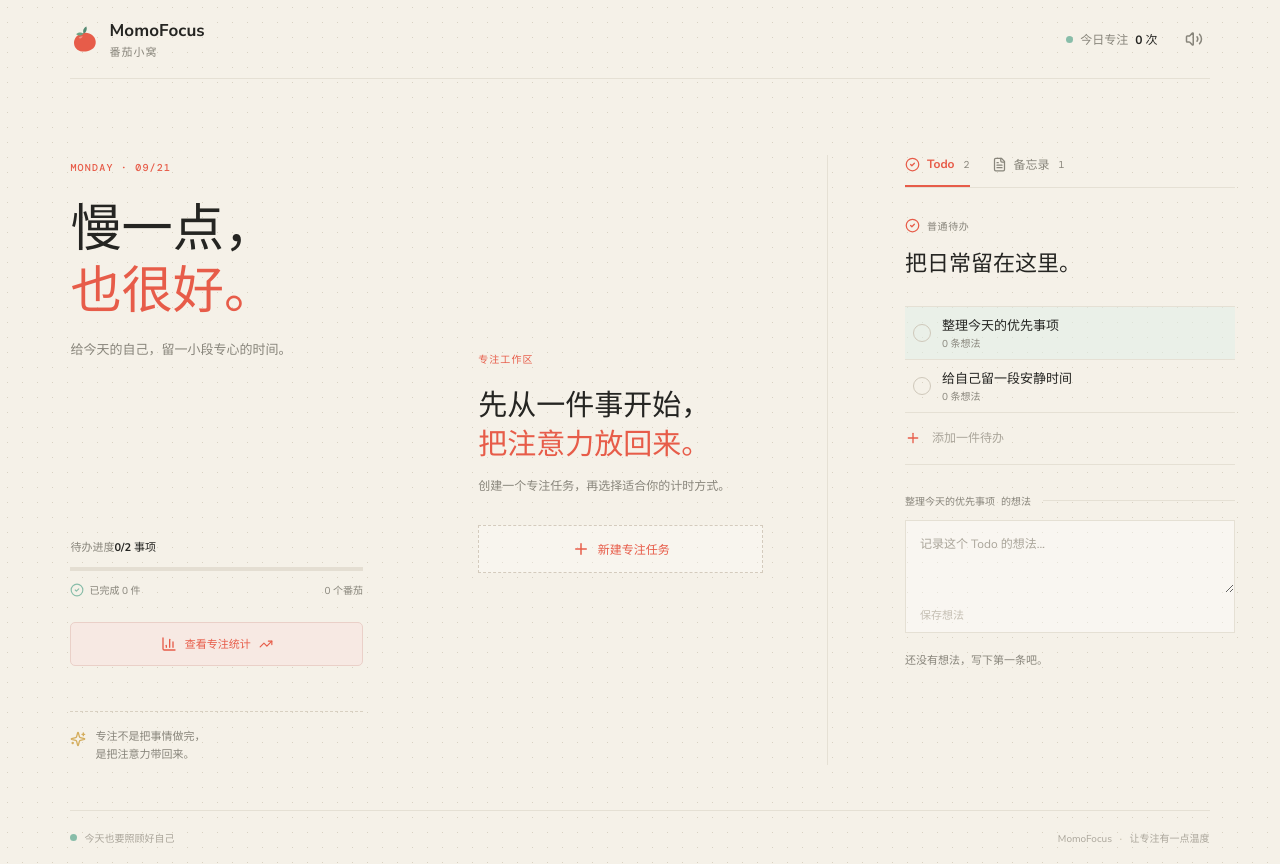
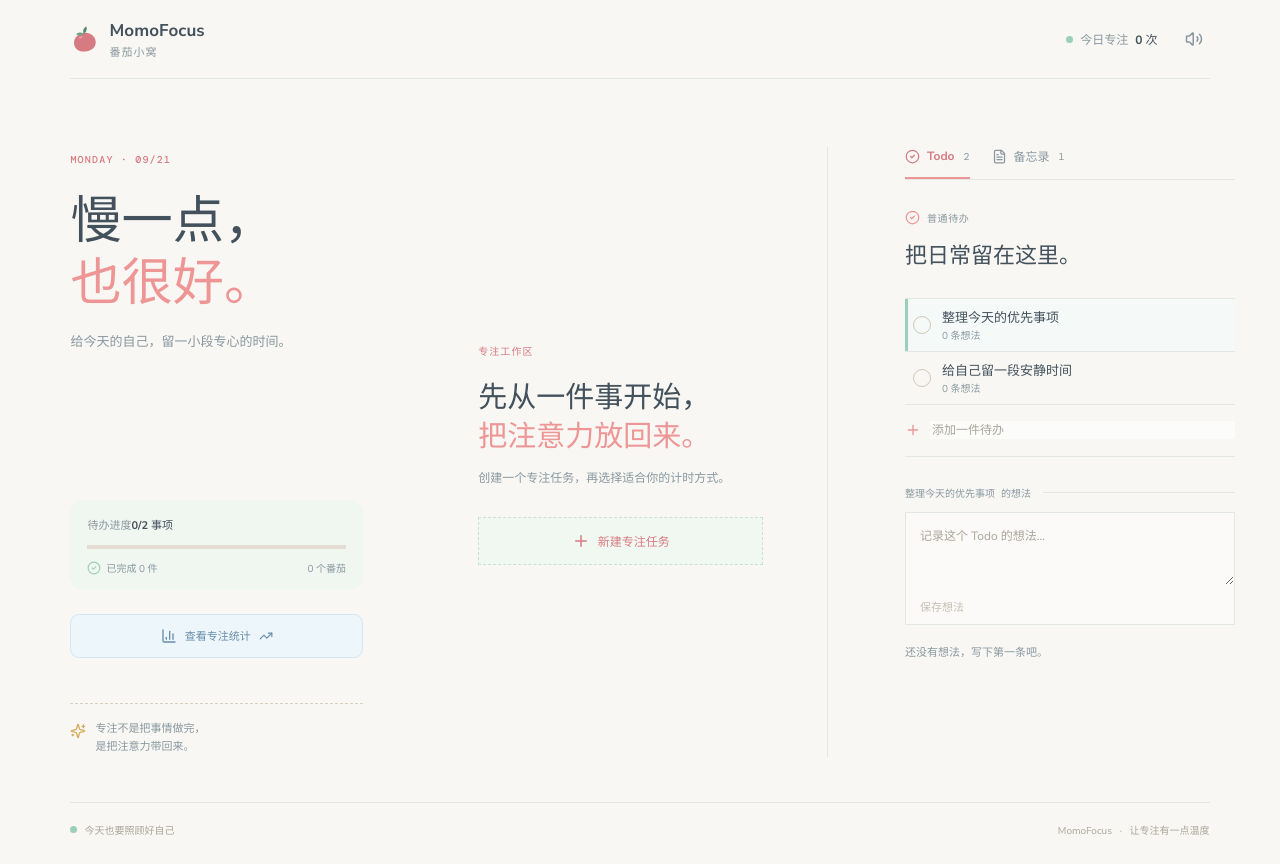
Before and after one commit to qianqqqqqXZQ/MomoFocus, a React (Vite) app: page / in a window 1280 px wide. Built offline with nearby package versions, Linux system fonts and the light colour scheme; a web font is replaced by a local one.

Commit message:
备份：创建 iOS 原生版前的桌面端进度

```diff
--- a/src/App.tsx
+++ b/src/App.tsx
@@ -126,14 +126,19 @@ const STORAGE_KEYS = {
 } as const;
 const DEFAULT_SLOGAN = "慢一点，\n也很好。";
 const TASK_COLORS = [
-  { id: "sage", label: "浅绿", background: "#edf6f0", border: "#d8e9de" },
-  { id: "sky", label: "浅蓝", background: "#edf5f9", border: "#d9e8f0" },
-  { id: "lemon", label: "浅黄", background: "#fbf5df", border: "#f0e3b8" },
-  { id: "rose", label: "浅粉", background: "#fdf0ee", border: "#f1d9d5" },
-  { id: "orange", label: "浅橙", background: "#fff0e3", border: "#f2ddc6" },
-  { id: "brown", label: "浅棕", background: "#f2e9df", border: "#e4d5c4" },
-  { id: "lavender", label: "浅紫", background: "#f2eff8", border: "#e1dbee" },
-  { id: "mint", label: "薄荷", background: "#e8f5f2", border: "#d2e8e2" },
+  { id: "sage", label: "鼠尾草绿", background: "#e3f3eb", border: "#c8e5d7" },
+  { id: "sky", label: "天空蓝", background: "#e5f1fb", border: "#c8e0f2" },
+  { id: "lemon", label: "奶油黄", background: "#fff5cf", border: "#f1e2a5" },
+  { id: "rose", label: "樱花粉", background: "#ffe7e4", border: "#f2ccc9" },
+  { id: "orange", label: "蜜桃橙", background: "#ffeadb", border: "#f2d0b8" },
+  { id: "brown", label: "燕麦色", background: "#f3eadf", border: "#e2d5c7" },
+  {
+    id: "lavender",
+    label: "薰衣草紫",
+    background: "#eee8fb",
+    border: "#dcd0f0",
+  },
+  { id: "mint", label: "薄荷青", background: "#dff4f0", border: "#c2e4dc" },
 ];
 const DEFAULT_TASK_COLOR = TASK_COLORS[0].id;
 const getTaskColor = (color?: string) =>
--- a/src/styles.css
+++ b/src/styles.css
@@ -2,17 +2,22 @@
 
 :root {
   font-family: "Nunito Sans", "Microsoft YaHei", sans-serif;
-  color: #252522;
-  background: #f5f1e8;
+  color: #43515c;
+  background: #f8f7f3;
   font-synthesis: none;
-  --ink: #252522;
-  --muted: #88857b;
-  --paper: #fbf9f3;
-  --line: #e5e0d4;
-  --red: #e75c49;
-  --red-dark: #cc4939;
-  --mint: #88bda9;
-  --mint-light: #e1f0e8;
+  --ink: #43515c;
+  --muted: #8998a0;
+  --paper: #fffdf9;
+  --line: #e3e7e4;
+  --red: #ee9695;
+  --red-dark: #d77b82;
+  --mint: #9bcfbd;
+  --mint-light: #e4f4ed;
+  --sky: #a9d0ec;
+  --lemon: #f2d889;
+  --lavender: #c7b9e8;
+  --peach: #f2c0a8;
+  --shadow-soft: 0 12px 30px rgba(94, 113, 119, 0.08);
 }
 * {
   box-sizing: border-box;
@@ -20,9 +25,7 @@
 body {
   margin: 0;
   min-width: 320px;
-  background: #f5f1e8;
-  background-image: radial-gradient(#d8d1c2 0.55px, transparent 0.55px);
-  background-size: 15px 15px;
+  background: #f8f7f3;
 }
 button,
 input,
@@ -37,7 +40,7 @@ button {
 button:focus-visible,
 input:focus-visible,
 textarea:focus-visible {
-  outline: 3px solid rgba(231, 92, 73, 0.3);
+  outline: 3px solid rgba(238, 150, 149, 0.38);
   outline-offset: 2px;
 }
 .app-shell {
@@ -2458,3 +2461,244 @@ textarea::placeholder {
     font-size: 17px;
   }
 }
+
+/* Macaron theme polish: quiet surfaces, clearer hierarchy, and softer states. */
+.topbar {
+  border-bottom-color: var(--line);
+}
+.brand-mark,
+.eyebrow,
+.empty-kicker,
+.view-tabs button.active,
+.memo-new-button,
+.list-add-task,
+.new-task-button,
+.exit-task-button:hover,
+.stats-heading h1 em {
+  color: var(--red-dark);
+}
+.brand-lockup strong,
+.welcome-copy h1,
+.stats-heading h1,
+.timer-content strong,
+.timer-content b,
+.central-task-state h2,
+.memo-heading h2,
+.metric-card strong,
+.history-total strong {
+  color: var(--ink);
+}
+.icon-button:hover,
+.mobile-menu:hover,
+.more-button:hover,
+.settings-popover .setting-row:hover {
+  background: #f0f5f2;
+  color: var(--ink);
+}
+.mini-popover,
+.task-dialog,
+.stat-card {
+  border-color: var(--line);
+  background: var(--paper);
+  box-shadow: var(--shadow-soft);
+}
+.workspace {
+  padding-top: 68px;
+}
+.daily-summary,
+.focus-panel,
+.right-panel {
+  border-color: var(--line);
+}
+.daily-summary {
+  border-top-color: #d7e8df;
+  border-bottom-color: #d7e8df;
+  background: rgba(228, 244, 237, 0.42);
+  border-radius: 14px;
+  padding: 16px 17px 14px;
+}
+.stats-nav {
+  border-color: #d6e6f1;
+  background: #edf6fb;
+  color: #668da9;
+  border-radius: 9px;
+}
+.stats-nav:hover {
+  border-color: var(--sky);
+  background: #e3f1fa;
+  color: #557d9b;
+}
+.primary-button {
+  border-radius: 10px;
+  background: var(--red);
+  box-shadow: 0 7px 16px rgba(238, 150, 149, 0.2);
+}
+.primary-button:hover {
+  background: var(--red-dark);
+  box-shadow: 0 9px 19px rgba(215, 123, 130, 0.23);
+}
+.secondary-button {
+  border-color: #d8e5df;
+  border-radius: 10px;
+  background: #f2f8f5;
+  color: #6f9381;
+}
+.secondary-button:hover {
+  border-color: var(--mint);
+  background: #e6f4ee;
+  color: #5f876f;
+}
+.abandon-button {
+  color: #c98c8f;
+}
+.timer-wrap {
+  filter: drop-shadow(0 13px 20px rgba(121, 151, 145, 0.08));
+}
+.ring-track {
+  stroke: #e8efeb;
+}
+.ring-progress {
+  stroke: var(--red);
+}
+.timer-wrap.is-running .ring-progress {
+  stroke: var(--mint);
+}
+.live-label {
+  color: #76af96;
+  background: #e6f5ed;
+  border-color: #cfe8db;
+  border-radius: 999px;
+}
+.central-task-row {
+  border-radius: 12px;
+  box-shadow: 0 5px 15px rgba(102, 127, 132, 0.06);
+}
+.central-task-row:hover {
+  box-shadow: 0 8px 20px rgba(102, 127, 132, 0.11);
+}
+.central-task-start,
+.task-dialog-start {
+  color: #638b78;
+}
+.task-dialog-start {
+  border-radius: 9px;
+  background: #9bcfbd;
+  color: #fff;
+  box-shadow: 0 5px 12px rgba(117, 167, 145, 0.16);
+}
+.task-dialog-start:hover {
+  background: #80b9a2;
+}
+.task-row,
+.memo-list-item,
+.todo-thought,
+.memo-editor {
+  border-color: var(--line);
+}
+.task-row:hover,
+.task-row.is-selected,
+.memo-list-item:hover,
+.memo-list-item.active {
+  background: #f5faf8;
+}
+.task-row.is-selected,
+.memo-list-item.active {
+  box-shadow: inset 3px 0 0 var(--mint);
+}
+.check-button.is-checked {
+  background: var(--mint);
+  border-color: var(--mint);
+}
+.view-tabs {
+  border-bottom-color: var(--line);
+}
+.view-tabs button.active {
+  border-color: var(--red);
+}
+.todo-add input,
+.new-task-fields input,
+.new-task-fields select,
+.memo-editor,
+.memo-title-input,
+.memo-body-input {
+  background: rgba(255, 255, 255, 0.68);
+}
+.todo-add input:focus,
+.new-task-fields input:focus,
+.new-task-fields select:focus {
+  border-color: var(--sky);
+  box-shadow: 0 0 0 3px rgba(169, 208, 236, 0.18);
+}
+.notes-divider,
+.focus-history,
+.history-total {
+  border-color: var(--line);
+}
+.session-dot,
+.footer-dot,
+.status-dot {
+  background: var(--mint);
+}
+.task-dialog-backdrop {
+  background: rgba(73, 88, 91, 0.24);
+  backdrop-filter: blur(4px);
+}
+.task-dialog {
+  border-radius: 16px;
+}
+.task-dialog-header,
+.task-dialog-actions {
+  border-color: var(--line);
+}
+.task-color-picker button.selected {
+  outline-color: var(--red);
+}
+.task-delete-button {
+  border-color: #f0c6c5;
+  background: #fff2f1;
+  color: #c47c80;
+}
+.task-delete-button:hover {
+  border-color: #e5a6a7;
+  background: #ffe7e5;
+  color: #b96970;
+}
+.new-task-button {
+  border-color: #c8e1d6;
+  background: rgba(232, 247, 240, 0.42);
+}
+.new-task-button:hover {
+  border-color: var(--mint);
+  background: #e8f6ef;
+}
+.stat-card {
+  border-radius: 14px;
+}
+.filter-tabs button.active {
+  background: #e6f4ee;
+  color: #5c927b;
+  border-color: #c8e5d7;
+}
+.bar-track {
+  background: #edf1ef;
+}
+.bar-track span {
+  background: var(--sky);
+}
+.stats-empty span,
+.history-heading svg {
+  color: var(--red);
+}
+
+@media (max-width: 760px) {
+  .workspace {
+    padding-top: 42px;
+  }
+  .daily-summary {
+    padding: 14px;
+  }
+  .focus-panel,
+  .right-panel {
+    border-radius: 14px;
+  }
+}
```
Also changed, not shown: .codex-work/agents.md, .codex-work/plans.md.
